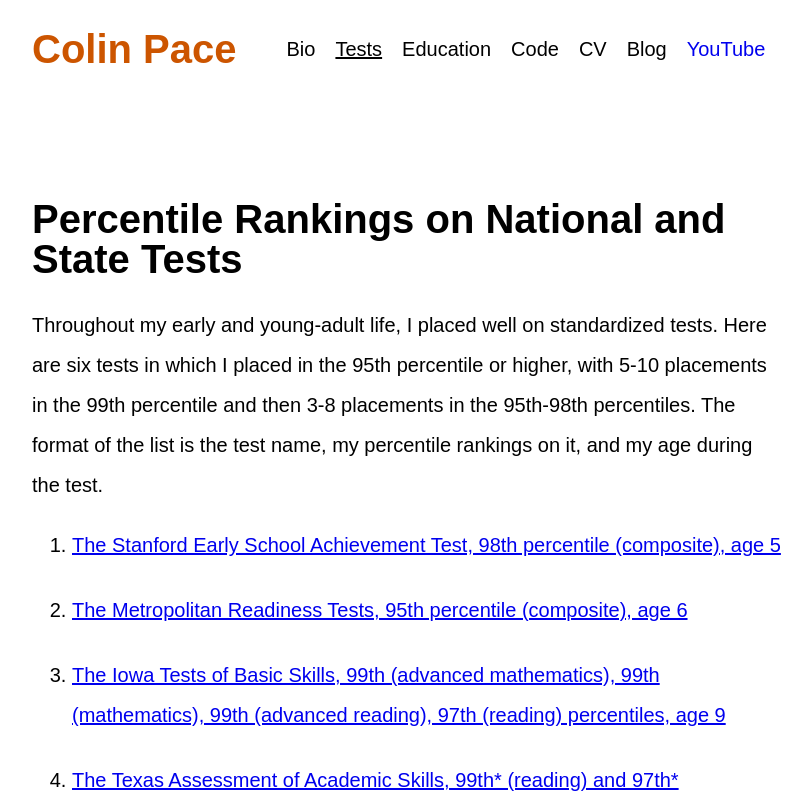
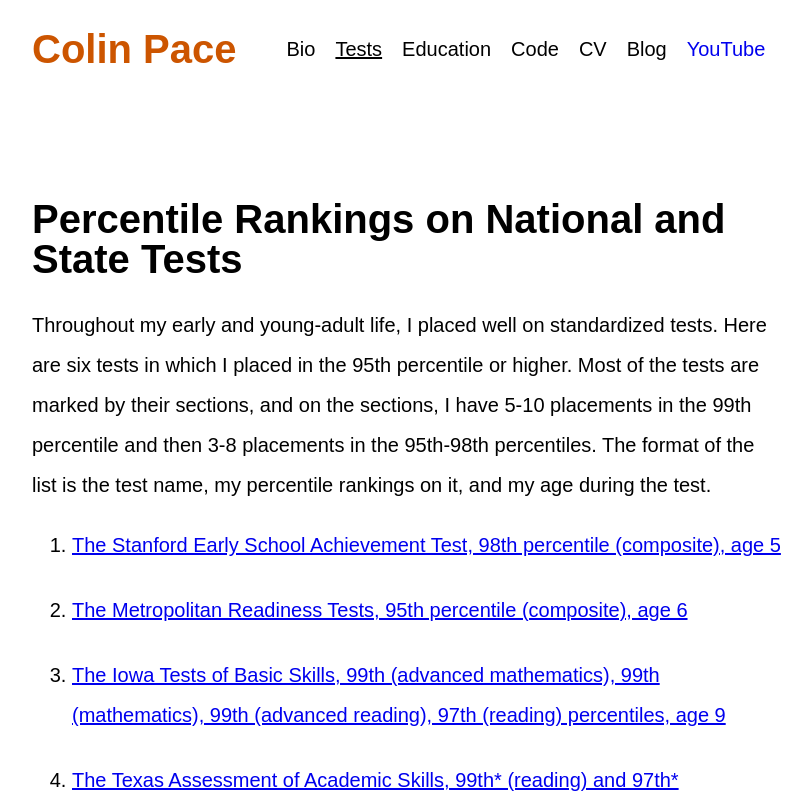
Before and after one commit to Colin-Pace/Portfolio, a React (Create React App) app: page / in a window 1280 px wide. Both pictures are taken after a click on the link "Tests". Shown: the top 800 px of the page, without its empty margins (233-1044 px from the left). Built offline with nearby package versions, Linux system fonts and the light colour scheme.

Commit message:
textual edits

```diff
--- a/src/Tests.js
+++ b/src/Tests.js
@@ -5,7 +5,7 @@ function Tests() {
   return (
     <div id = "testSection">
       <h1>Percentile Rankings on National and State Tests</h1>
-      <p>Throughout my early and young-adult life, I placed well on standardized tests. Here are six tests in which I placed in the 95th percentile or higher, with 5-10 placements in the 99th percentile and then 3-8 placements in the 95th-98th percentiles. The format of the list is the test name, my percentile rankings on it, and my age during the test.
+      <p>Throughout my early and young-adult life, I placed well on standardized tests. Here are six tests in which I placed in the 95th percentile or higher. Most of the tests are marked by their sections, and on the sections, I have 5-10 placements in the 99th percentile and then 3-8 placements in the 95th-98th percentiles. The format of the list is the test name, my percentile rankings on it, and my age during the test.
         <ol>
           <li><a href = "#testOneTitle">The Stanford Early School Achievement Test, 98th percentile (composite), age 5</a></li>
           <li><a href = "#testTwoTitle">The Metropolitan Readiness Tests, 95th percentile (composite), age 6</a></li>
```
